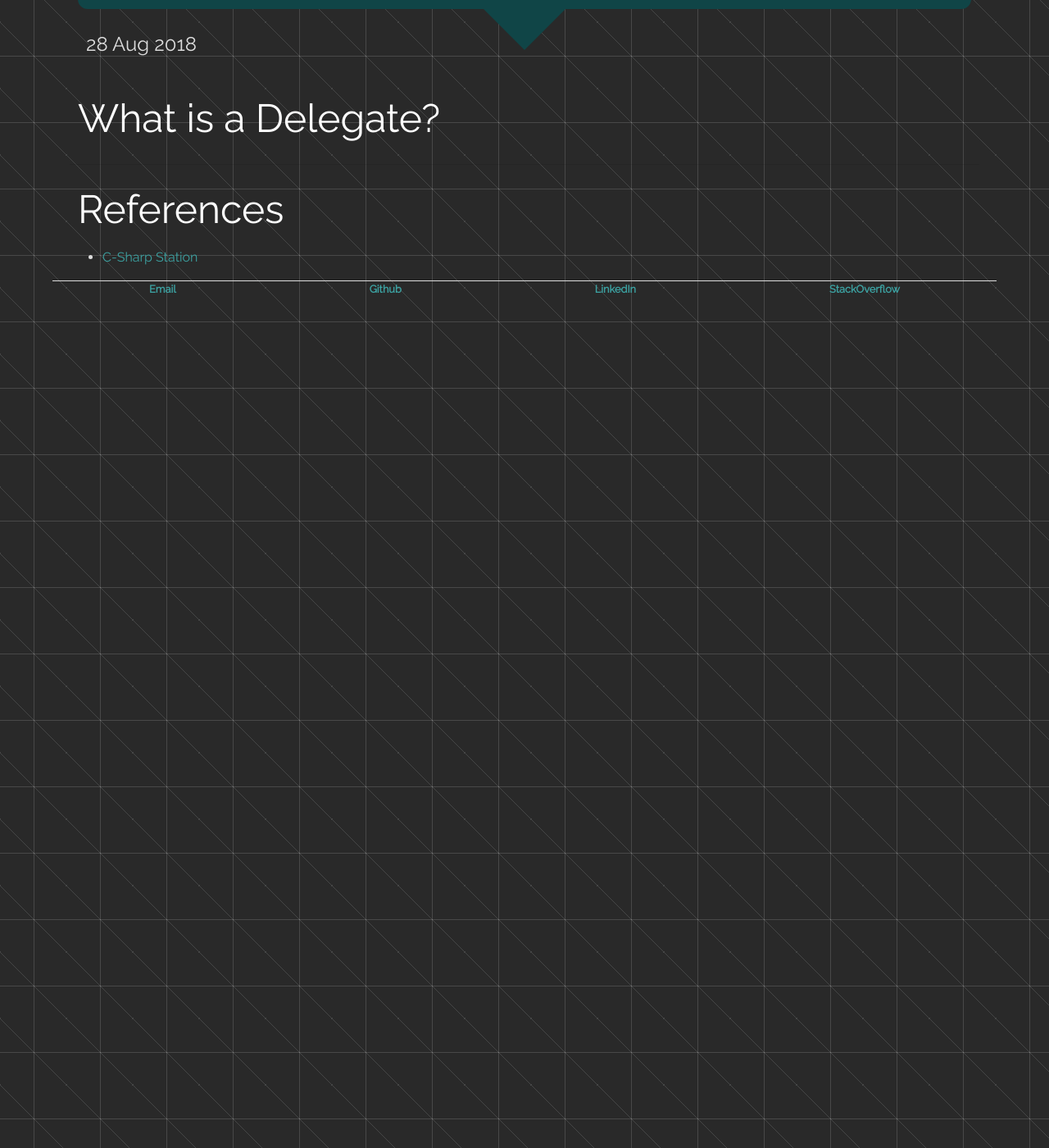
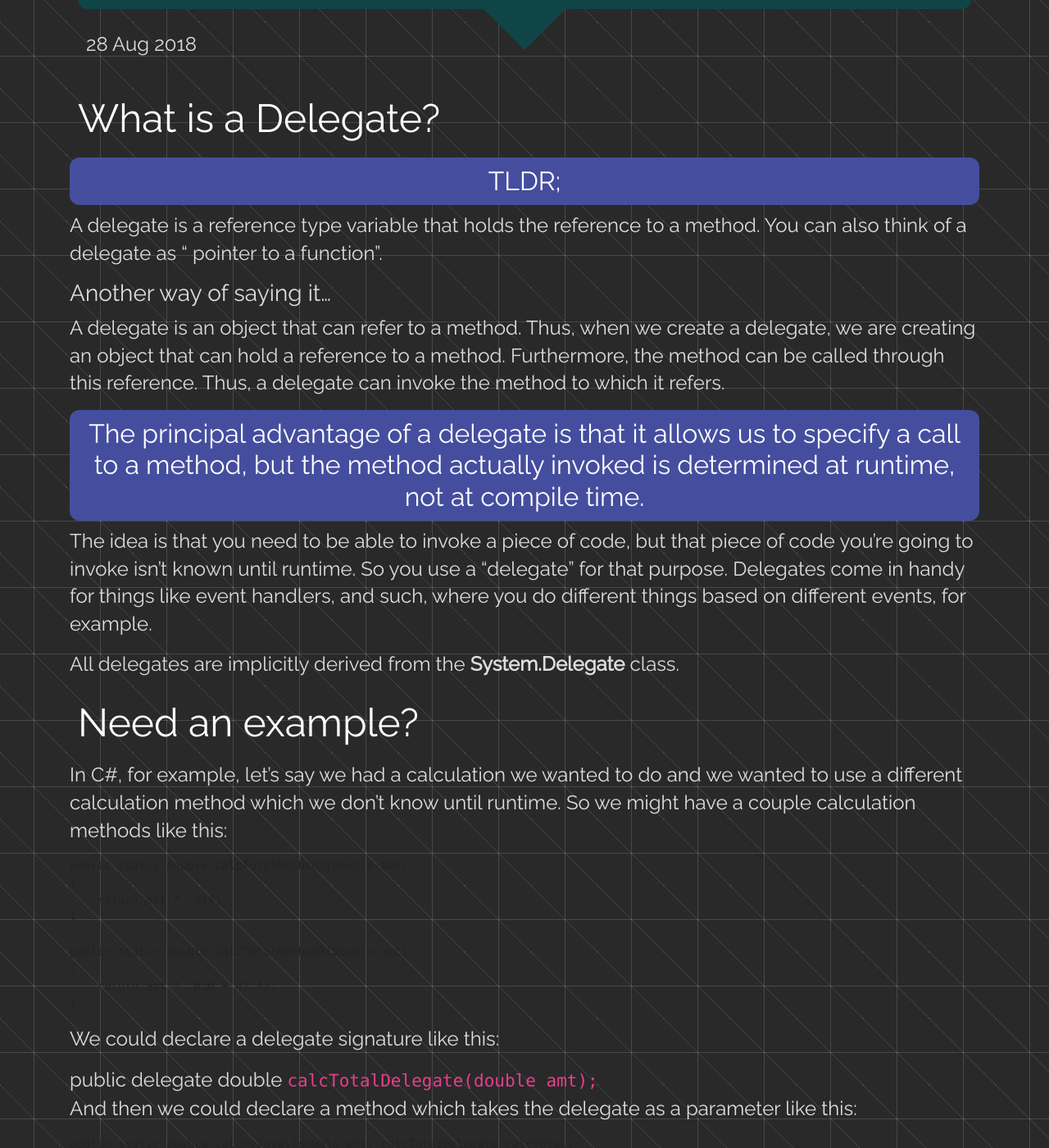
Before and after one commit to maylortaylor/maylortaylor.github.io, a Jekyll site: the page built from _posts/2019-08-28-what-is-a-delegate.md, in a window 1280 px wide and 1400 px high, scrolled down 216 px. Shown: the whole window at 82% size. Built offline with Jekyll 4.4.1, drawn with Linux system fonts in a browser that asks for light colours; nearby versions of some CDN libraries; some of the changed text lies outside the part shown.

Commit message:
adding delegate post

````diff
--- a/_posts/2019-08-28-what-is-a-delegate.md
+++ b/_posts/2019-08-28-what-is-a-delegate.md
@@ -1,15 +1,70 @@
 ---
 layout: post
-title: "What is a Delegate?"
-description: ""
+title: 'What is a Delegate?'
+description: ''
 date: 2018-08-28
-tags: c-sharp
+tags: c-sharp general-development
 share: true
 ---
+
 # {{ page.title }}
 
+## TLDR;
 
+A delegate is a reference type variable that holds the reference to a method. You can also think of a delegate as " pointer to a function".
 
-___
+### Another way of saying it...
+
+A delegate is an object that can refer to a method. Thus, when we create a delegate, we are creating an object that can hold a reference to a method. Furthermore, the method can be called through this reference. Thus, a delegate can invoke the method to which it refers.
+
+## The principal advantage of a delegate is that it allows us to specify a call to a method, but the method actually invoked is determined at runtime, not at compile time.
+
+The idea is that you need to be able to invoke a piece of code, but that piece of code you're going to invoke isn't known until runtime. So you use a "delegate" for that purpose. Delegates come in handy for things like event handlers, and such, where you do different things based on different events, for example.
+
+All delegates are implicitly derived from the **System.Delegate** class.
+
+# Need an example?
+
+In C#, for example, let's say we had a calculation we wanted to do and we wanted to use a different calculation method which we don't know until runtime. So we might have a couple calculation methods like this:
+
+```
+public static double CalcTotalMethod1(double amt)
+{
+    return amt * .014;
+}
+
+public static double CalcTotalMethod2(double amt)
+{
+    return amt * .056 + 42.43;
+}
+```
+
+We could declare a delegate signature like this:
+
+public delegate double `calcTotalDelegate(double amt);`
+And then we could declare a method which takes the delegate as a parameter like this:
+
+```
+public static double CalcMyTotal(double amt, calcTotalDelegate calcTotal)
+{
+    return calcTotal(amt);
+}
+```
+
+And we could call the CalcMyTotal method passing in the delegate method we wanted to use.
+
+```
+double tot1 = CalcMyTotal(100.34, CalcTotalMethod1);
+double tot2 = CalcMyTotal(100.34, CalcTotalMethod2);
+Console.WriteLine(tot1);
+Console.WriteLine(tot2);
+```
+
+---
+
 # References
-- [C-Sharp Station](https://csharp-station.com/Tutorial/CSharp/Lesson19)
+
+-    [Microsoft Docs](https://docs.microsoft.com/en-us/dotnet/csharp/programming-guide/delegates/using-delegates)
+-    [C-Sharp Station](https://csharp-station.com/Tutorial/CSharp/Lesson19)
+-    [StackOverflow Question](https://stackoverflow.com/questions/2044301/what-is-delegate)
+-    [Tutorials Point](https://www.tutorialspoint.com/csharp/csharp_delegates.htm)
````
Also changed, not shown: _posts/2018-08-27-const-vs-readonly.md (+19 -13 lines).
